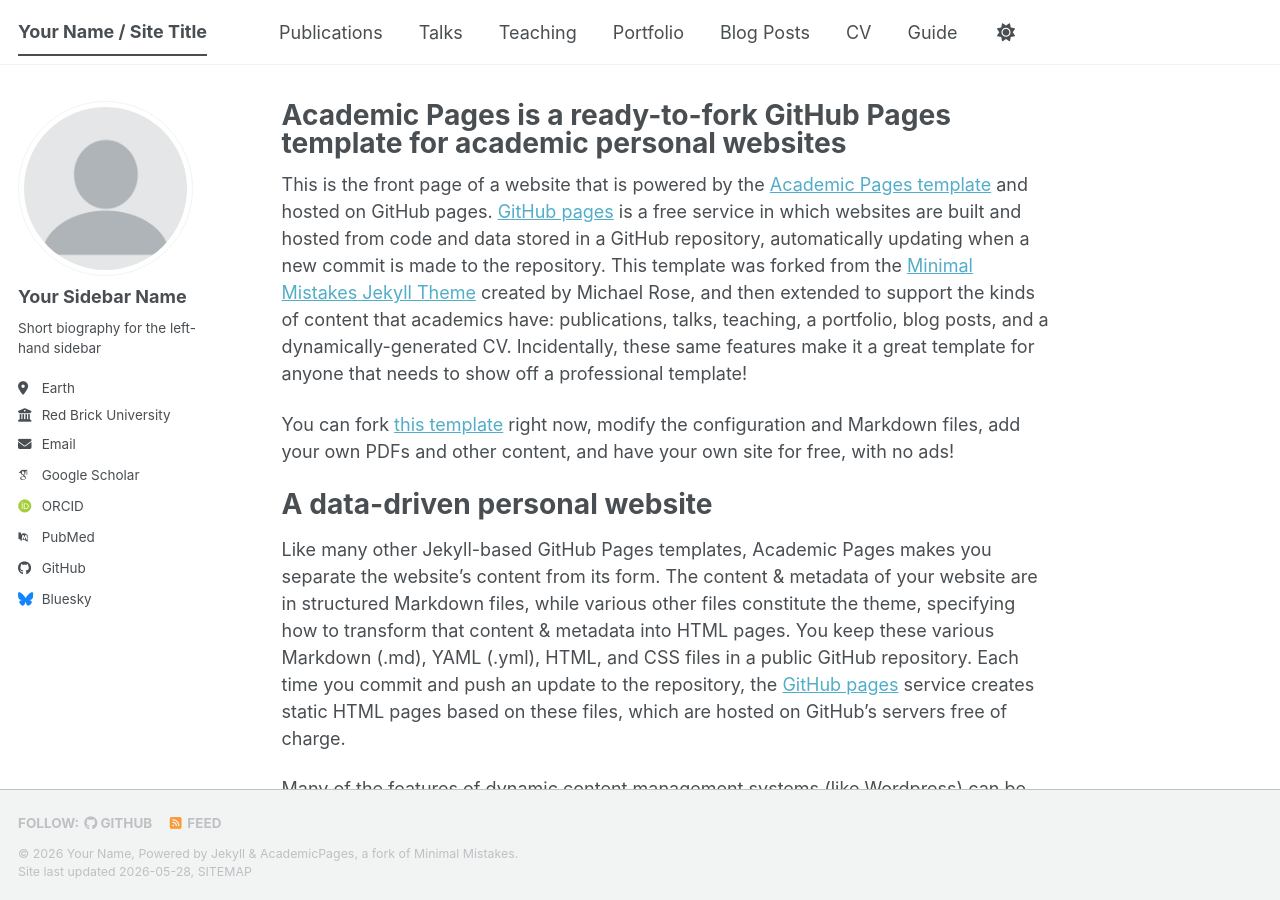
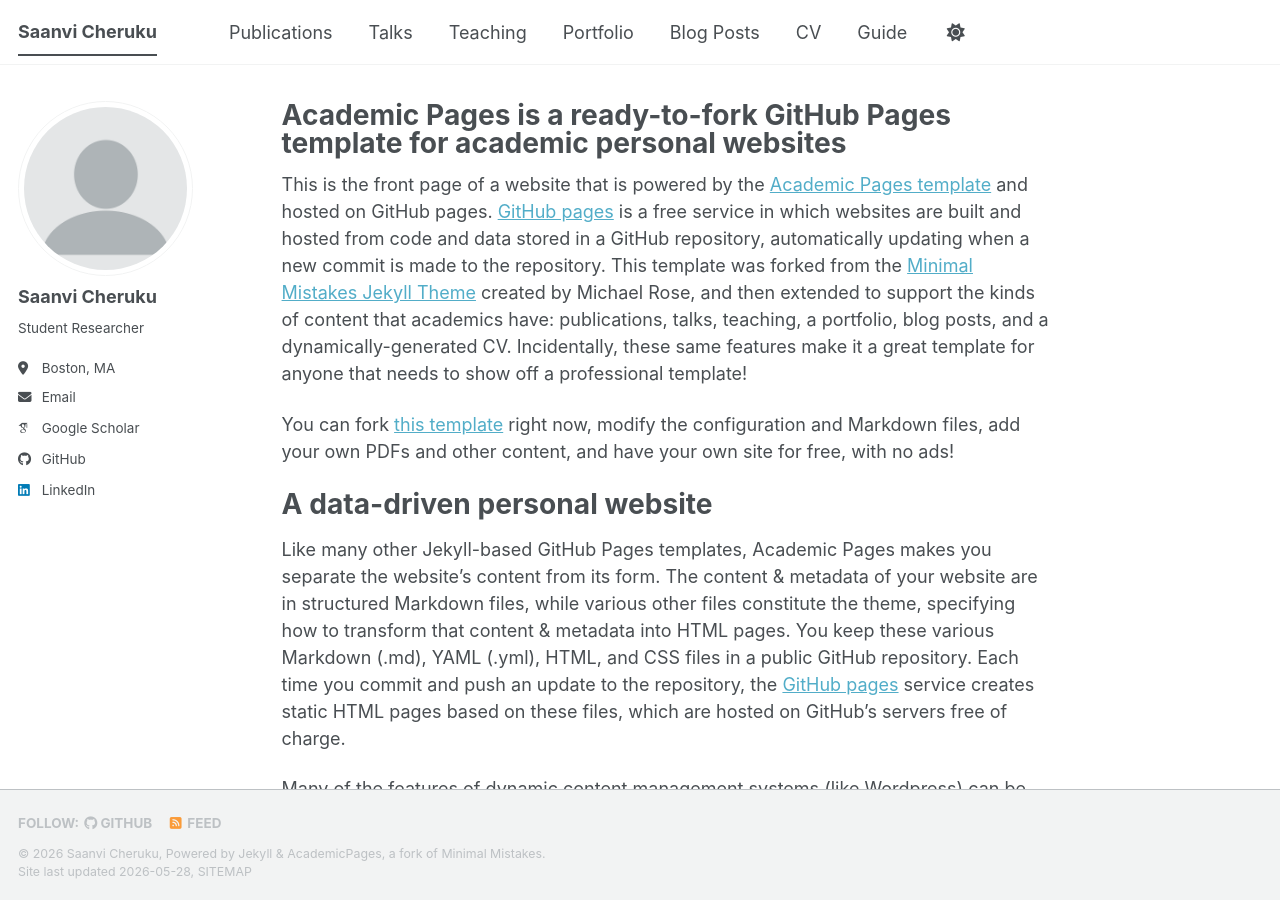
Before and after one commit to strawvivishortcake/strawvivishortcake.github.io, a Jekyll site: the page built from _pages/about.md, in a window 1280 px wide and 900 px high. Built offline with Jekyll 4.4.1, drawn with Linux system fonts in a browser that asks for light colours; some web fonts are replaced; a script bundle is joined from its source files by our own code; library files that are not in the unit come from our copies.

Commit message:
Update _config.yml

```diff
--- a/_config.yml
+++ b/_config.yml
@@ -9,14 +9,14 @@
 # Basic Site Settings
 locale                   : "en-US"
 site_theme               : "default" # The available themes options are "default", "air", "sunrise", "mint", "dirt" and "contrast"
-title                    : "Your Name / Site Title"
+title                    : "Saanvi Cheruku"
 title_separator          : "-"
-name                     : &name "Your Name"
-description              : &description "Your Name's academic portfolio"   # Update this with a general description of your site, this is the default if not overridden by a page
-url                      : https://academicpages.github.io # The base hostname & protocol for your site e.g. "https://[your GitHub username].github.io",
+name                     : &name "Saanvi Cheruku"
+description              : &description "Saanvi's Academic Portfolio"   # Update this with a general description of your site, this is the default if not overridden by a page
+url                      : https://strawvivishortcake.github.io # The base hostname & protocol for your site e.g. "https://[your GitHub username].github.io",
                                                            # or if you already have some other page hosted on Github then use "https://[your GitHub username].github.io/[Your Repo Name]"
 baseurl                  : "" # the subpath of your site, e.g. "/blog"
-repository               : "academicpages/academicpages.github.io"
+repository               : "strawvivishortcake/strawvivishortcake.github.io"
 
 # Site Author - The following control what appear as part of the author content on the side bar.
 #               If a field is blank the icon and link will not appear, otherwise it will be shown.
@@ -24,63 +24,16 @@ repository               : "academicpages/academicpages.github.io"
 author:
   # Biographic information
   avatar           : "profile.png"
-  name             : "Your Sidebar Name"
+  name             : "Saanvi Cheruku"
   pronouns         : # example: "she/her"
-  bio              : "Short biography for the left-hand sidebar"
-  location         : "Earth"
-  employer         : "Red Brick University"
-  uri              : # URL
-  email            : "none@example.org"
-
-  # Academic websites
-  academia         : # URL
-  arxiv            : # URL - Update with the correct link to your profile
+  bio              : "Student Researcher"
+  location         : "Boston, MA"
+  email            : "saanvis@mit.edu"
+  linkedin         : "saanvi-cheruku-8a854435b"
   googlescholar    : "https://scholar.google.com/citations?user=PS_CX0AAAAAJ"
-  inspire-hep      : # URL
-  impactstory      : # URL
-  orcid            : "https://orcid.org/yourorcidurl"
-  semantic         : # URL
-  ssrn             : # URL
-  pubmed           : "https://www.ncbi.nlm.nih.gov/pubmed/?term=john+snow"
-  researchgate     : # URL
-  scopus           : # URL
-  zotero           : # URL
+  github           : "strawvivishortcake"
 
 
-  # Repositories and software development
-  bitbucket        : # Username - Update with your username on the site
-  codepen          : # Username
-  dribbble         : # Username
-  github           : "academicpages"
-  kaggle           : # Username
-  stackoverflow    : # User number or user number and name (i.e., use "1" or "1/jeff-atwood")
-
-  # Social media
-  artstation       : # Username
-  bluesky          : "bsky.app" # Replace this with you Bluesky username
-  facebook         : # Username
-  flickr           : # Username
-  foursquare       : # Username
-  goodreads        : # Username
-  google_plus      : # Username
-  keybase          : # Username
-  instagram        : # Username
-  lastfm           : # Username
-  linkedin         : # Username
-  mastodon         : # URL
-  medium           : # URL
-  pinterest        : # Username
-  soundcloud       : # Username
-  steam            : # Username
-  telegram         : # URL
-  tumblr           : # Username
-  twitter          : # Username for X / Twitter
-  vine             : # Username
-  weibo            : # Username
-  wikipedia        : # Username
-  xing             : # Username
-  youtube          : # Username
-  zhihu            : # Username
 
 # Publication Category - The following the list of publication categories and their headings
 publication_category:
```
